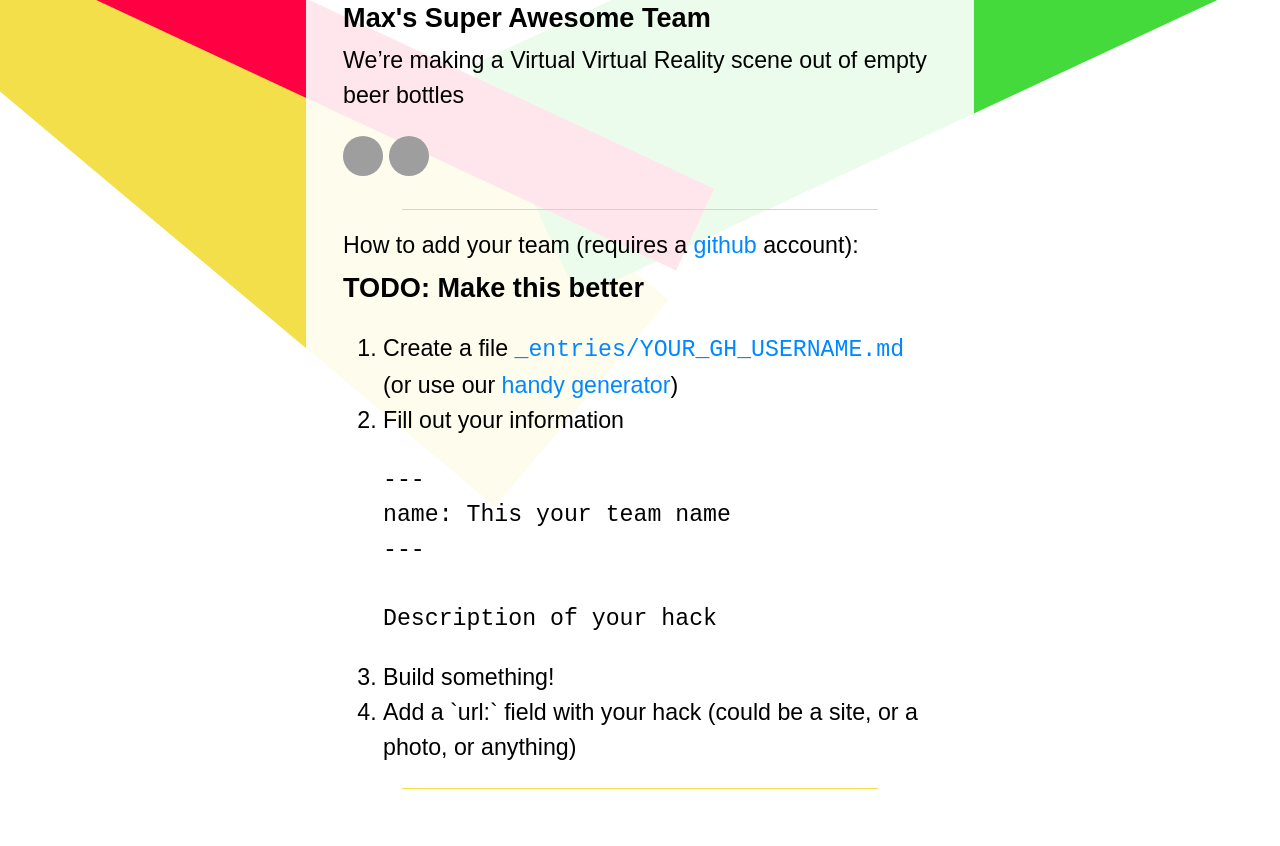
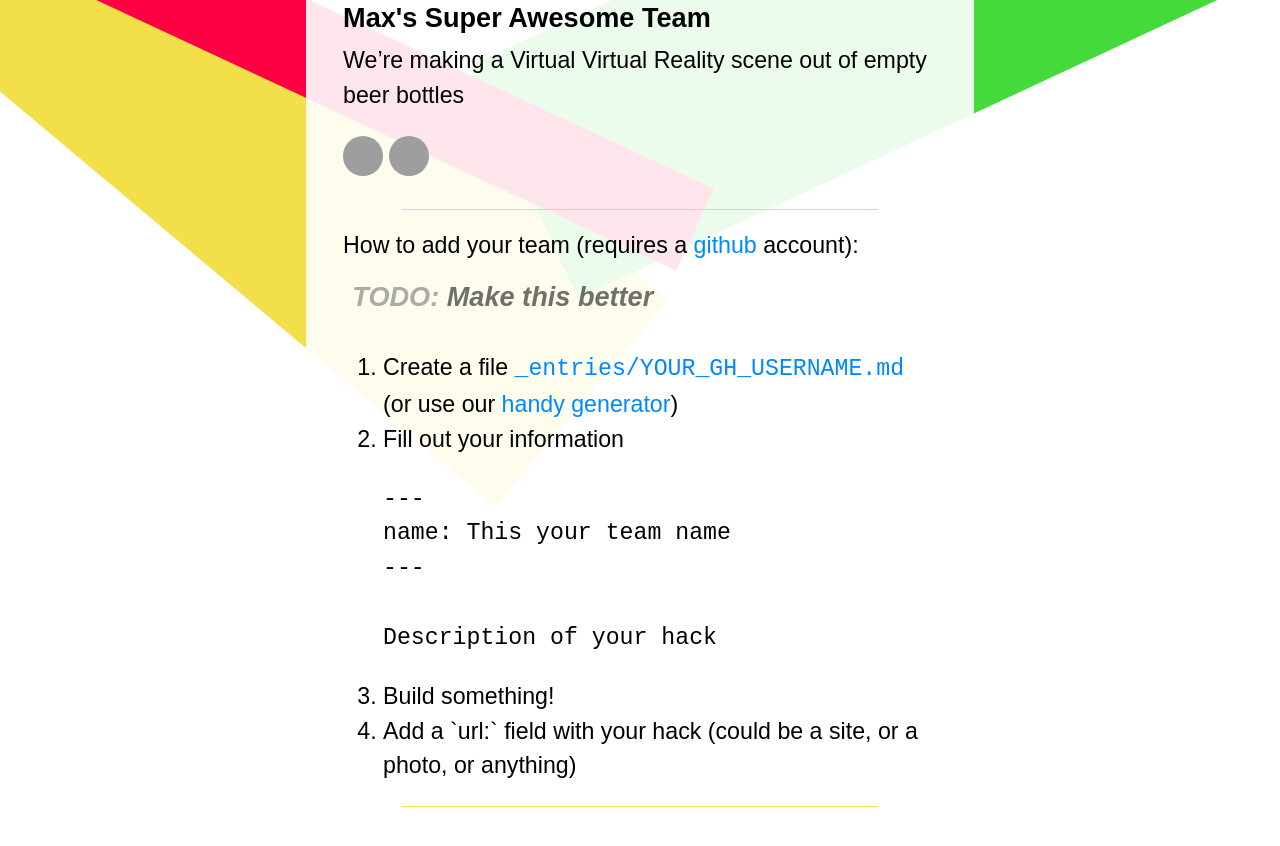
Before and after one commit to jsoxford/hack, a Jekyll site: the page built from entries.html, in a window 1280 px wide and 900 px high, scrolled down 659 px. Shown: the top 846 px of the window. Built offline with Jekyll 4.4.1, drawn with Linux system fonts in a browser that asks for light colours; grey boxes are pictures that could not be loaded.

Commit message:
Made entries page use the todo class

```diff
--- a/entries.html
+++ b/entries.html
@@ -24,7 +24,7 @@ layout: default
 
 How to add your team (requires a <a href="https://github.com/join">github</a> account):
 
-<h3>TODO: Make this better</h3>
+<h3 class="todo">Make this better</h3>
 
 <ol>
   <li>
```
